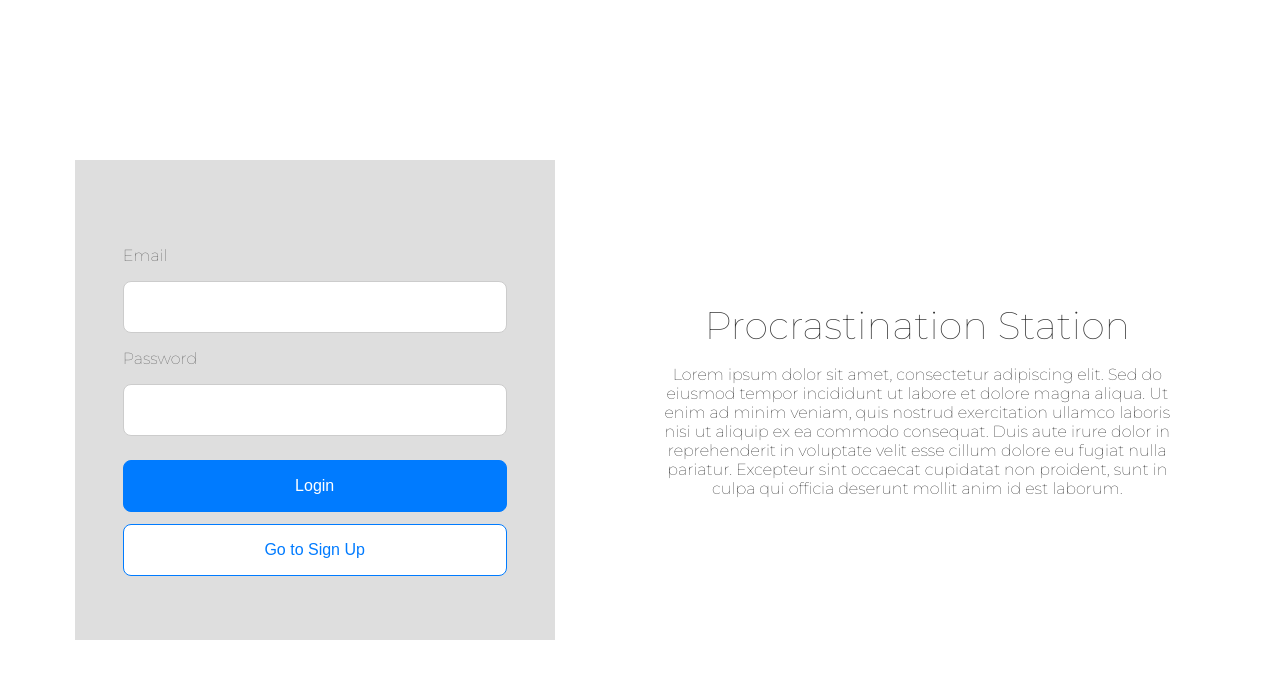
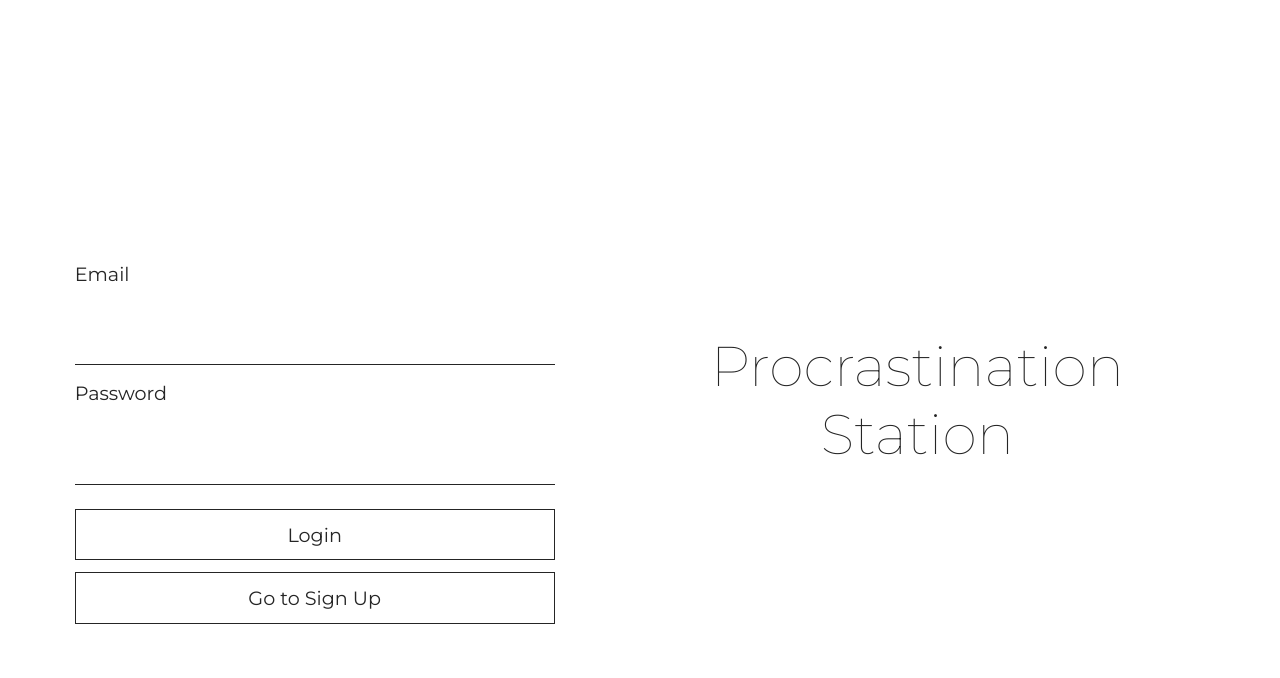
Before and after one commit to theufoparty/Procrastination-Station, a React (Vite) app: page /login in a window 1280 px wide. Shown: the top 678 px of the page. Built offline with nearby package versions, Linux system fonts and the light colour scheme; no server answers.

Commit message:
styling for front page forms

```diff
--- a/src/pages/Login/Login.tsx
+++ b/src/pages/Login/Login.tsx
@@ -33,11 +33,11 @@ const LeftSection = styled.div`
 const Title = styled.h1`
   font-weight: 100;
   font-size: 2.4em;
-  color: #333;
+  color: #252525;
   margin-top: 2em;
 
   @media (min-width: 768px) {
-    font-size: 3.5;
+    font-size: 3.5em;
     margin-top: 0;
   }
 `;
@@ -48,7 +48,6 @@ const RightSection = styled.div`
   flex-direction: column;
   align-items: center;
   gap: 1.5rem;
-  background-color: #dedede;
 
   @media (min-width: 768px) {
     display: flex;
@@ -69,7 +68,6 @@ const StyledForm = styled.form`
   display: flex;
   flex-direction: column;
   gap: 1.5rem;
-  margin: 3em;
 `;
 
 const FormGroup = styled.div`
@@ -79,21 +77,24 @@ const FormGroup = styled.div`
 `;
 
 const StyledLabel = styled.label`
-  font-size: 1rem;
-  color: #444;
+  font-size: 1.2rem;
+  color: #252525;
+  font-family: 'Montserrat', serif;
+  font-weight: 400;
 `;
 
 const StyledInput = styled.input`
-  padding: 1rem;
-  font-size: 1rem;
-  border: 1px solid #ccc;
-  border-radius: 8px;
-  transition: all 0.3s ease;
+  font-family: 'Montserrat', serif;
+  font-weight: 400;
+  padding: 1em 0 1em 0;
+  font-size: 1.2rem;
+  border: none;
+  border-bottom: 1px solid #252525;
+  outline: none;
+  transition: border-color 0.3s ease;
 
   &:focus {
-    border-color: #007bff;
-    outline: none;
-    box-shadow: 0 0 5px rgba(0, 123, 255, 0.5);
+    border-color: #252525;
   }
 `;
 
@@ -105,48 +106,40 @@ const ButtonGroup = styled.div`
 `;
 
 const StyledButton = styled.button`
-  padding: 1rem;
-  font-size: 1rem;
+  font-family: 'Montserrat', serif;
+  font-weight: 400;
+  padding: 0.8rem;
+  font-size: 1.2rem;
+  border: 1px solid #252525;
+  background: none;
+  color: #252525;
   cursor: pointer;
-  border: 1px solid #007bff;
-  background-color: #007bff;
-  color: #fff;
-  border-radius: 8px;
-  width: 100%;
   transition:
     background-color 0.3s ease,
-    transform 0.2s ease;
+    color 0.3s ease;
 
   &:hover {
-    background-color: #0056b3;
-    transform: translateY(-2px);
-  }
-
-  &:active {
-    transform: translateY(1px);
+    background-color: #252525;
+    color: #fff;
   }
 `;
 
 const SecondaryButton = styled.button`
-  padding: 1rem;
-  font-size: 1rem;
+  font-family: 'Montserrat', serif;
+  font-weight: 400;
+  padding: 0.8rem;
+  font-size: 1.2rem;
+  border: 1px solid #252525;
+  background: none;
+  color: #252525;
   cursor: pointer;
-  border: 1px solid #007bff;
-  background-color: #fff;
-  color: #007bff;
-  border-radius: 8px;
-  width: 100%;
   transition:
     background-color 0.3s ease,
-    transform 0.2s ease;
+    color 0.3s ease;
 
   &:hover {
-    background-color: #f1f9ff;
-    transform: translateY(-2px);
-  }
-
-  &:active {
-    transform: translateY(1px);
+    background-color: #252525;
+    color: #fff;
   }
 `;
 
@@ -158,12 +151,6 @@ const ErrorMessage = styled.p`
   &[role='alert'] {
     margin-top: 1rem;
   }
-`;
-
-const Text = styled.p`
-  font-size: 1em;
-  text-align: center;
-  margin-top: 1rem;
 `;
 
 const Login = () => {
@@ -192,15 +179,6 @@ const Login = () => {
     <PageContainer>
       <LeftSection>
         <Title>Procrastination Station</Title>
-
-        <Text>
-          Lorem ipsum dolor sit amet, consectetur adipiscing elit. Sed do eiusmod tempor incididunt
-          ut labore et dolore magna aliqua. Ut enim ad minim veniam, quis nostrud exercitation
-          ullamco laboris nisi ut aliquip ex ea commodo consequat. Duis aute irure dolor in
-          reprehenderit in voluptate velit esse cillum dolore eu fugiat nulla pariatur. Excepteur
-          sint occaecat cupidatat non proident, sunt in culpa qui officia deserunt mollit anim id
-          est laborum.
-        </Text>
       </LeftSection>
 
       <RightSection>
--- a/src/pages/Signup/SignUp.tsx
+++ b/src/pages/Signup/SignUp.tsx
@@ -33,7 +33,7 @@ const LeftSection = styled.div`
 const Title = styled.h1`
   font-weight: 100;
   font-size: 2.4em;
-  color: #333;
+  color: #252525;
   margin-top: 2em;
 
   @media (min-width: 768px) {
@@ -68,7 +68,6 @@ const StyledForm = styled.form`
   display: flex;
   flex-direction: column;
   gap: 1.5rem;
-  margin: 3em;
 `;
 
 const FormGroup = styled.div`
@@ -78,21 +77,24 @@ const FormGroup = styled.div`
 `;
 
 const StyledLabel = styled.label`
-  font-size: 1rem;
-  color: #444;
+  font-size: 1.2rem;
+  color: #252525;
+  font-weight: 400;
+  font-family: 'Montserrat', serif;
 `;
 
 const StyledInput = styled.input`
-  padding: 1rem;
-  font-size: 1rem;
-  border: 1px solid #ccc;
-  border-radius: 8px;
-  transition: all 0.3s ease;
+  font-family: 'Montserrat', serif;
+  font-weight: 400;
+  padding: 1em 0 1em 0;
+  font-size: 1.2rem;
+  border: none;
+  border-bottom: 1px solid #252525;
+  outline: none;
+  transition: border-color 0.3s ease;
 
   &:focus {
-    border-color: #007bff;
-    outline: none;
-    box-shadow: 0 0 5px rgba(0, 123, 255, 0.5);
+    border-color: #252525;
   }
 `;
 
@@ -104,48 +106,40 @@ const ButtonGroup = styled.div`
 `;
 
 const StyledButton = styled.button`
-  padding: 1rem;
-  font-size: 1rem;
+  font-family: 'Montserrat', serif;
+  font-weight: 400;
+  padding: 0.8rem;
+  font-size: 1.2rem;
+  border: 1px solid #252525;
+  background: none;
+  color: #252525;
   cursor: pointer;
-  border: 1px solid #007bff;
-  background-color: #007bff;
-  color: #fff;
-  border-radius: 8px;
-  width: 100%;
   transition:
     background-color 0.3s ease,
-    transform 0.2s ease;
+    color 0.3s ease;
 
   &:hover {
-    background-color: #0056b3;
-    transform: translateY(-2px);
-  }
-
-  &:active {
-    transform: translateY(1px);
+    background-color: #252525;
+    color: #fff;
   }
 `;
 
 const SecondaryButton = styled.button`
-  padding: 1rem;
-  font-size: 1rem;
+  font-family: 'Montserrat', serif;
+  font-weight: 400;
+  padding: 0.8rem;
+  font-size: 1.2rem;
+  border: 1px solid #252525;
+  background: none;
+  color: #252525;
   cursor: pointer;
-  border: 1px solid #007bff;
-  background-color: #fff;
-  color: #007bff;
-  border-radius: 8px;
-  width: 100%;
   transition:
     background-color 0.3s ease,
-    transform 0.2s ease;
+    color 0.3s ease;
 
   &:hover {
-    background-color: #f1f9ff;
-    transform: translateY(-2px);
-  }
-
-  &:active {
-    transform: translateY(1px);
+    background-color: #252525;
+    color: #fff;
   }
 `;
 
@@ -153,7 +147,7 @@ const ErrorMessage = styled.p`
   color: red;
   font-size: 0.875rem;
   text-align: center;
-
+  margin-top: 1rem;
   &[role='alert'] {
     margin-top: 1rem;
   }
```
